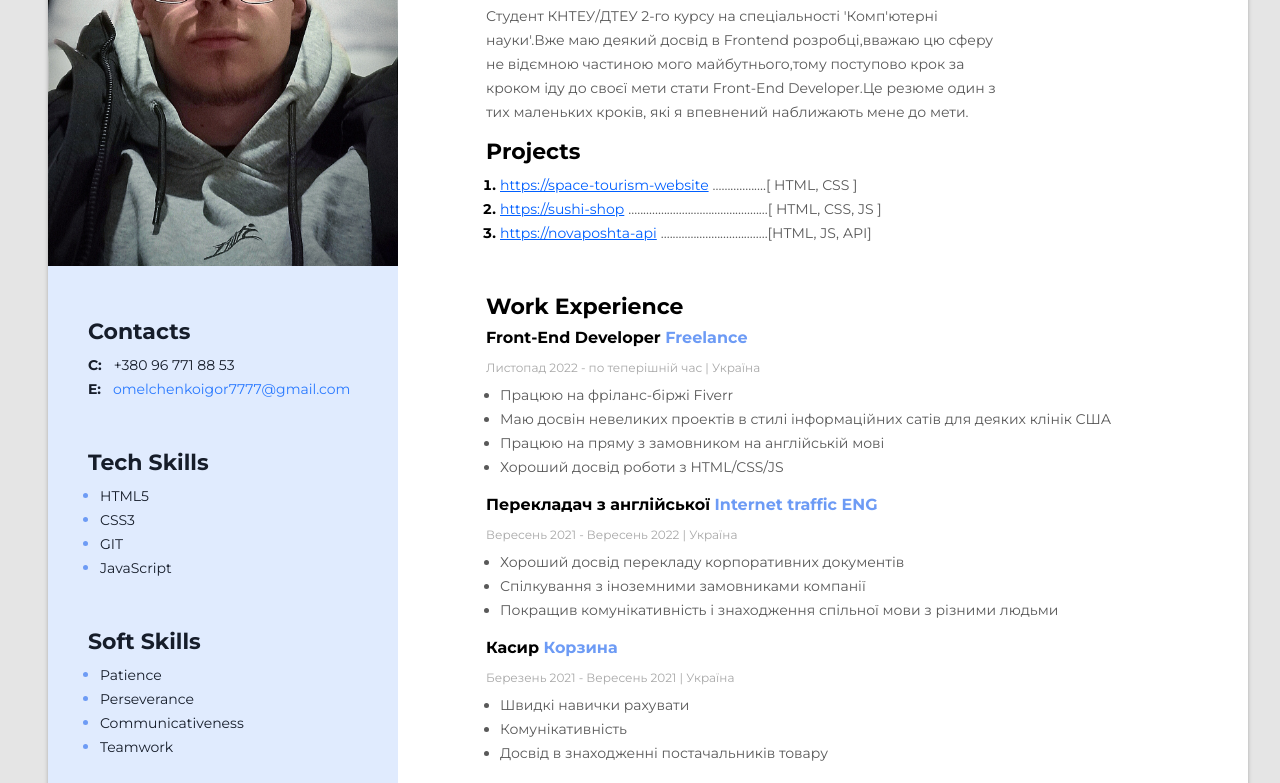
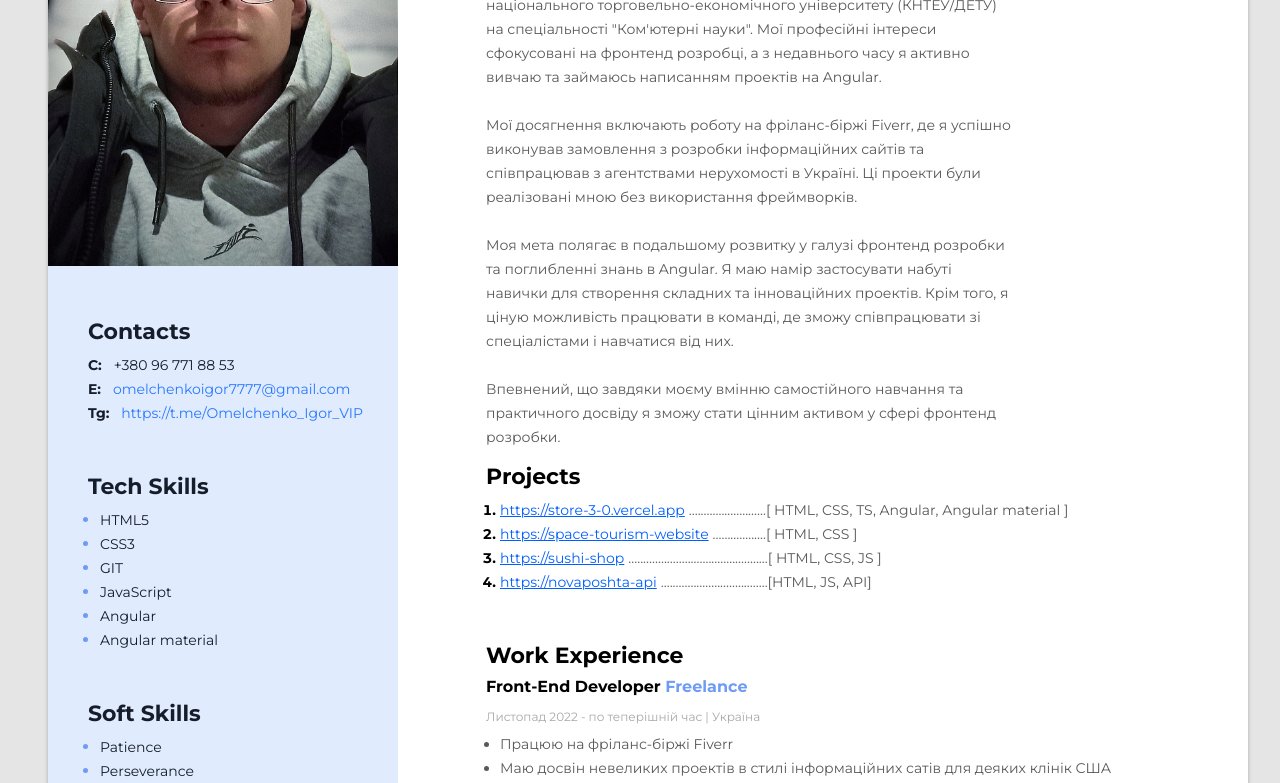
Before and after one commit to omelchenkoigor8388/my-resume, a plain HTML site: page index.html in a window 1280 px wide. Shown: the part 242-1025 px from the top of the page. Drawn offline with Linux system fonts and the light colour scheme.

Commit message:
Update index.html

```diff
--- a/index.html
+++ b/index.html
@@ -17,15 +17,23 @@
         <div class="main-content">
             <!-- About me -->
             <div>
-                <h2 class="my-profession">Front-End Developer</h2>
                 <h1 class="my-name">Омельченко Ігор</h1>
 
                 <p class="my-descr">
-                    Студент КНТЕУ/ДТЕУ 2-го курсу на спеціальності 'Комп'ютерні науки'.Вже маю деякий досвід в Frontend
-                    розробці,вважаю цю сферу не відємною частиною мого майбутнього,тому поступово крок за кроком іду до
-                    своєї мети стати Front-End Developer.Це резюме один з тиx маленьких кроків, які я впевнений
-                    наближають
-                    мене до мети.
+                    Я, Омельченко Ігор Миколайович, є студентом Київського національного торговельно-економічного університету
+                    (КНТЕУ/ДЕТУ) на спеціальності "Ком'ютерні науки". Мої професійні інтереси сфокусовані на фронтенд
+                    розробці, а з недавнього часу я активно вивчаю та займаюсь написанням проектів на Angular.
+                    <br><br>
+                    Мої досягнення включають роботу на фріланс-біржі Fiverr, де я успішно виконував замовлення з
+                    розробки інформаційних сайтів та співпрацював з агентствами нерухомості в Україні. Ці проекти були
+                    реалізовані мною без використання фреймворків.
+                    <br><br>
+                    Моя мета полягає в подальшому розвитку у галузі фронтенд розробки та поглибленні знань в Angular. Я
+                    маю намір застосувати набуті навички для створення складних та інноваційних проектів. Крім того, я
+                    ціную можливість працювати в команді, де зможу співпрацювати зі спеціалістами і навчатися від них.
+                    <br><br>
+                    Впевнений, що завдяки моєму вмінню самостійного навчання та практичного досвіду я зможу стати цінним
+                    активом у сфері фронтенд розробки.
                 </p>
 
             </div>
@@ -34,6 +42,10 @@
             <div class="projects-containers">
                 <h3 class="main-content-title">Projects</h3>
                 <ol class="project-list">
+                    <li class="project-item">
+                        <a href="https://store-3-0.vercel.app/home">https://store-3-0.vercel.app</a>
+                        <span>..........................[ HTML, CSS, TS, Angular, Angular material ]</span>
+                    </li>
                     <li class="project-item">
                         <a href="https://space-tourism-website-tan-theta.vercel.app/">https://space-tourism-website</a>
                         <span>..................[ HTML, CSS ]</span>
@@ -118,6 +130,10 @@
                     <span class="contacts-type">E: </span>
                     <a href="omelchenkoigor7777@gmail.com" class="contacts-email">omelchenkoigor7777@gmail.com</a>
                 </p>
+                <p class="contacts-item">
+                    <span class="contacts-type">Tg: </span>
+                    <a href="https://t.me/Omelchenko_Igor_VIP" class="contacts-email">https://t.me/Omelchenko_Igor_VIP</a>
+                </p>
             </div>
 
             <!-- Tech skills -->
@@ -136,6 +152,12 @@
                     </li>
                     <li>
                         <span>JavaScript</span>
+                    </li>
+                    <li>
+                        <span>Angular</span>
+                    </li>
+                    <li>
+                        <span>Angular material</span>
                     </li>
                 </ul>
             </div>
```
